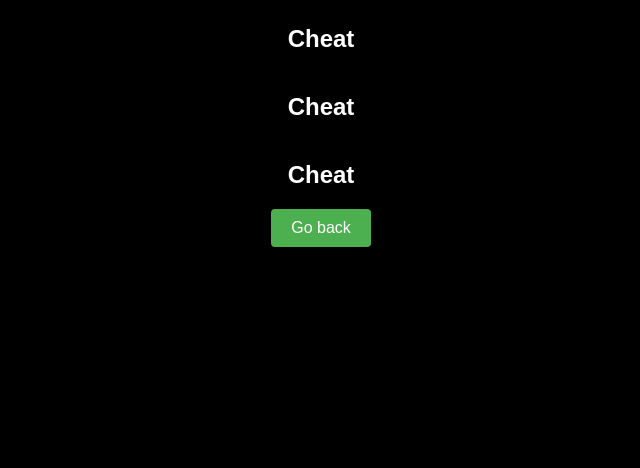
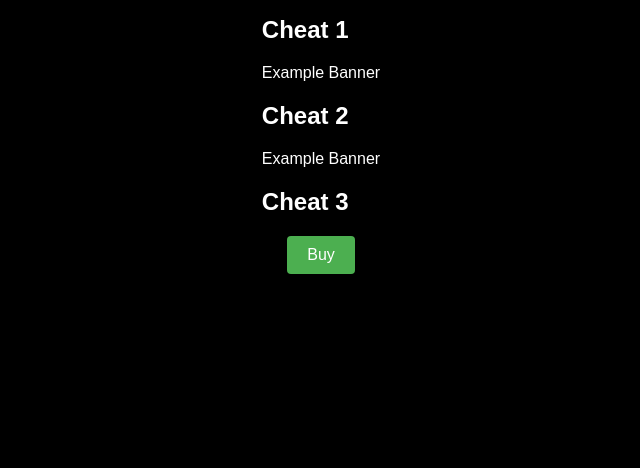
Before and after one commit to Vanityc/shop, a plain HTML site: page buy.html in a window 1280 px wide. Shown: the part 332-800 px from the top of the page, without its empty margins (319-959 px from the left). Drawn offline with Linux system fonts and the light colour scheme.

Commit message:
Update buy.html

```diff
--- a/buy.html
+++ b/buy.html
@@ -11,16 +11,19 @@
         <h1 id="title">Shop</h1>
 
         <div class="item">
-            <h2>Cheat</h2>
+            <div class="banner">Example Banner</div>
+            <h2>Cheat 1</h2>
         </div>
         <div class="item">
-            <h2>Cheat</h2>
+            <div class="banner">Example Banner</div>
+            <h2>Cheat 2</h2>
         </div>
         <div class="item">
-            <h2>Cheat</h2>
+            <div class="banner">Example Banner</div>
+            <h2>Cheat 3</h2>
         </div>
 
-        <button onclick="window.location.href='index.html'">Go back</button>
+        <button onclick="window.location.href='newpage.html'">Buy</button>
     </div>
 </body>
 </html>
```
